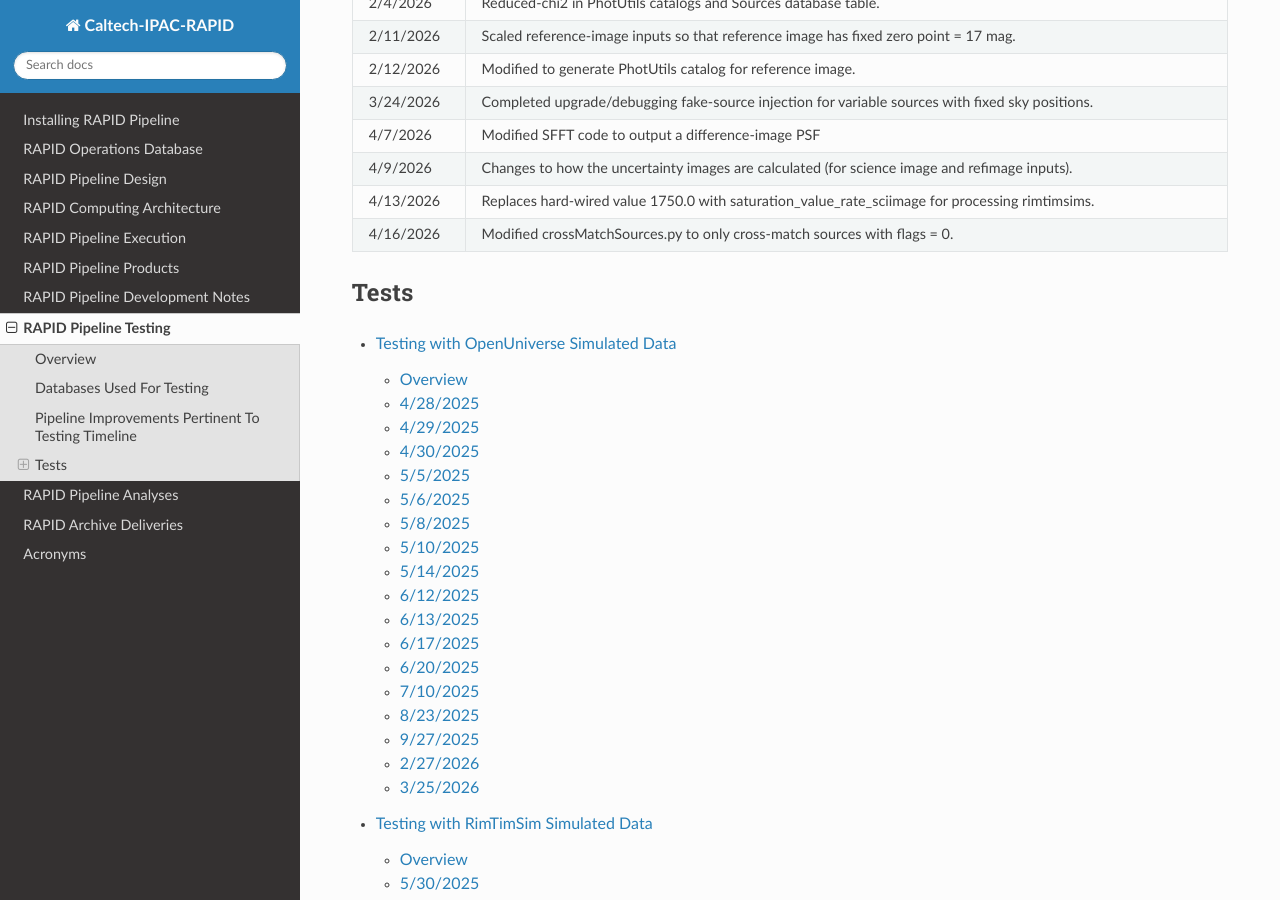
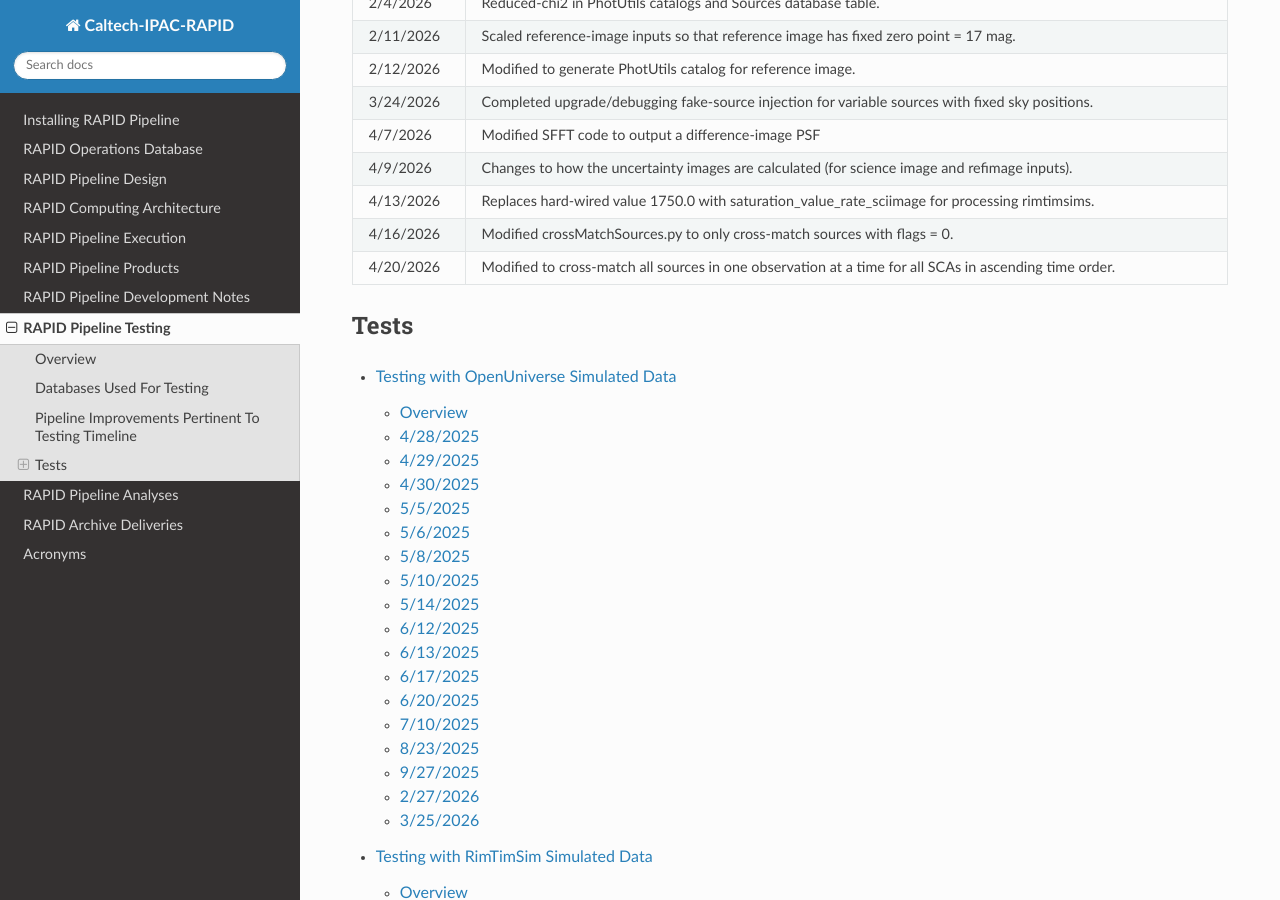
Before and after one commit to Caltech-IPAC/rapid, a Sphinx documentation site: the page built from docs/source/dev/tests.rst, in a window 1280 px wide and 900 px high, scrolled down 2065 px. Built offline with Sphinx 7.4.7 and the Read the Docs theme 3.1.0, drawn with Linux system fonts in a browser that asks for light colours.

Commit message:
Added line item for pipeline improvement: Modified to cross-match all sources in one observation at a time for all SCAs in ascending time order.

```diff
--- a/docs/source/dev/tests.rst
+++ b/docs/source/dev/tests.rst
@@ -77,6 +77,7 @@
 4/9/2026          Changes to how the uncertainty images are calculated (for science image and refimage inputs).
 4/13/2026         Replaces hard-wired value 1750.0 with saturation_value_rate_sciimage for processing rimtimsims.
 4/16/2026         Modified crossMatchSources.py to only cross-match sources with flags = 0.
+4/20/2026         Modified to cross-match all sources in one observation at a time for all SCAs in ascending time order.
 ===============   ===============================================================================================================================================================================================================================
 
 
```
